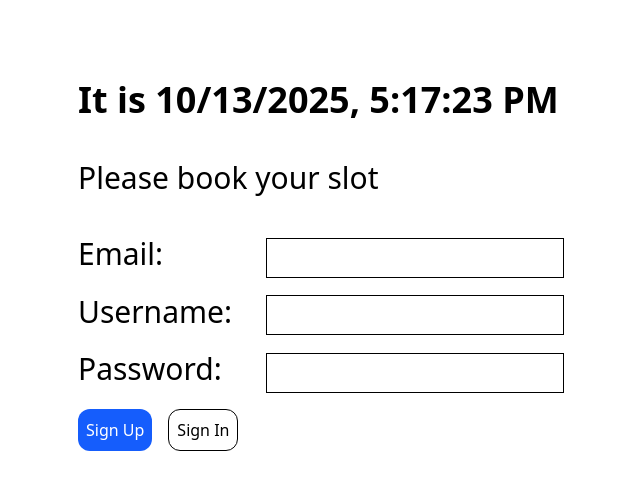
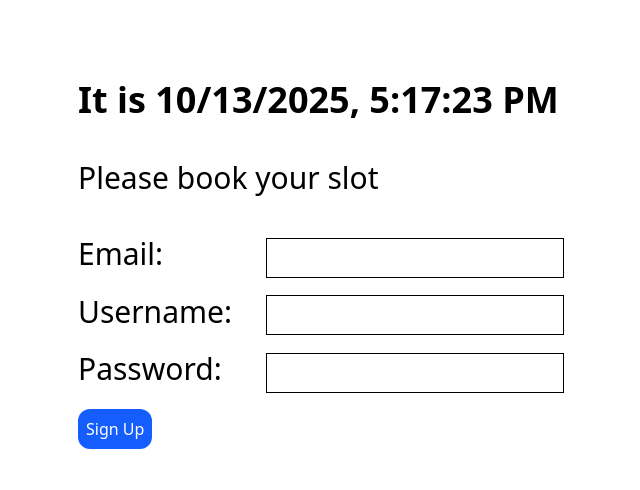
Before and after one commit to tum-ai/HB-Seat-Reservation-Tool, a React (Vite) app: page /signup in a window 1280 px wide. Shown: the top 490 px of the page, without its empty margins (2-642 px from the left). Built offline with nearby package versions, Linux system fonts and the light colour scheme; no server answers.

Commit message:
fix: remove sign in button from sign up page

```diff
--- a/src/pages/SignUp.tsx
+++ b/src/pages/SignUp.tsx
@@ -136,9 +136,9 @@ const SignUp: React.FC = () => {
           >
             {busy ? "Signing up..." : "Sign Up"}
           </button>
-          <Link className="mt-4 p-2 border rounded-xl" to={"/login"}>
+          {/* <Link className="mt-4 p-2 border rounded-xl" to={"/login"}>
             Sign In
-          </Link>
+          </Link> */}
         </div>
       </form>
     </div>
```
